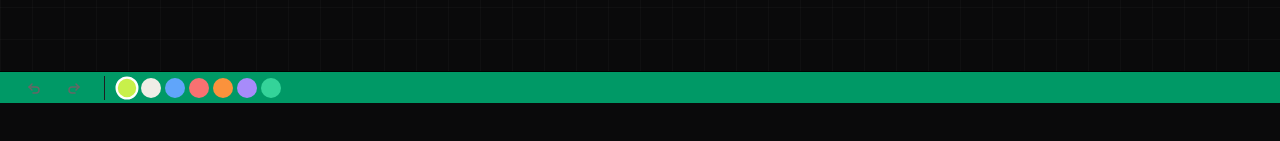
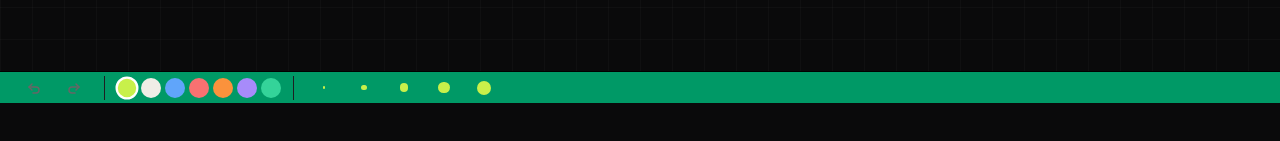
Before and after one commit to blckfrost/whiteboard, a SvelteKit app: page /1 in a window 1280 px wide. Shown: the part 617-758 px from the top of the page. Built offline with nearby package versions, Linux system fonts and the light colour scheme.

Commit message:
fix: variable states - error on refresh due to ssr

```diff
--- a/src/routes/+page.svelte
+++ b/src/routes/+page.svelte
@@ -1,11 +1,12 @@
 <script lang="ts">
 	import { goto } from '$app/navigation';
+	import { resolve } from '$app/paths';
 
 	let roomInput = $state('');
 
 	function join() {
 		const slug = roomInput.trim().toLowerCase() || randomRoom();
-		goto(`${slug}`);
+		goto(resolve(`/${slug}`));
 	}
 
 	function randomRoom() {
--- a/src/routes/[room]/+page.svelte
+++ b/src/routes/[room]/+page.svelte
@@ -7,15 +7,15 @@
 	import type { Point, Stroke } from '../../types';
 	import { history } from '$lib/history';
 
-	const room = $page.params.room;
+	const room = $derived($page.params.room);
 
 	let canvas: HTMLCanvasElement;
 	let ctx: CanvasRenderingContext2D | null;
 	let isDrawing = false;
 	let currentPoints: Point[] = [];
 
-	let color = '#c8f04a';
-	let brushSize = 3;
+	let color = $state('#c8f04a');
+	let brushSize = $state(2);
 	const palette = ['#c8f04a', '#f0ede6', '#60a5fa', '#f87171', '#fb923c', '#a78bfa', '#34d399'];
 
 	let unsubStrokes = history.strokes.subscribe((strokes) => {
@@ -115,7 +115,7 @@
 			onpointerup={handlePointerUp}
 			onpointermove={handlePointerMove}
 			onpointerleave={handlePointerUp}
-			class="block h-full w-full cursor-crosshair"
+			class="h-full w-full cursor-crosshair"
 		></canvas>
 	</div>
 
@@ -167,6 +167,23 @@
 					onclick={() => (color = c)}
 					title={c}
 				>
+				</button>
+			{/each}
+		</div>
+
+		<Divider />
+		<div class="tool-group">
+			{#each [2, 4, 6, 8, 10] as size (size)}
+				<button
+					class="flex h-9 w-9 items-center justify-center rounded-lg bg-transparent"
+					class:active={brushSize === size}
+					onclick={() => (brushSize = size)}
+					title={`${size}px`}
+				>
+					<span
+						style="width:{size * 1.4}px; height:{size *
+							1.4}px; background:{color}; border-radius:50%; display:block; transition: background 0.15s;"
+					></span>
 				</button>
 			{/each}
 		</div>
--- /dev/null
+++ b/src/routes/[room]/+page.ts
@@ -0,0 +1 @@
+export const ssr = false
```
